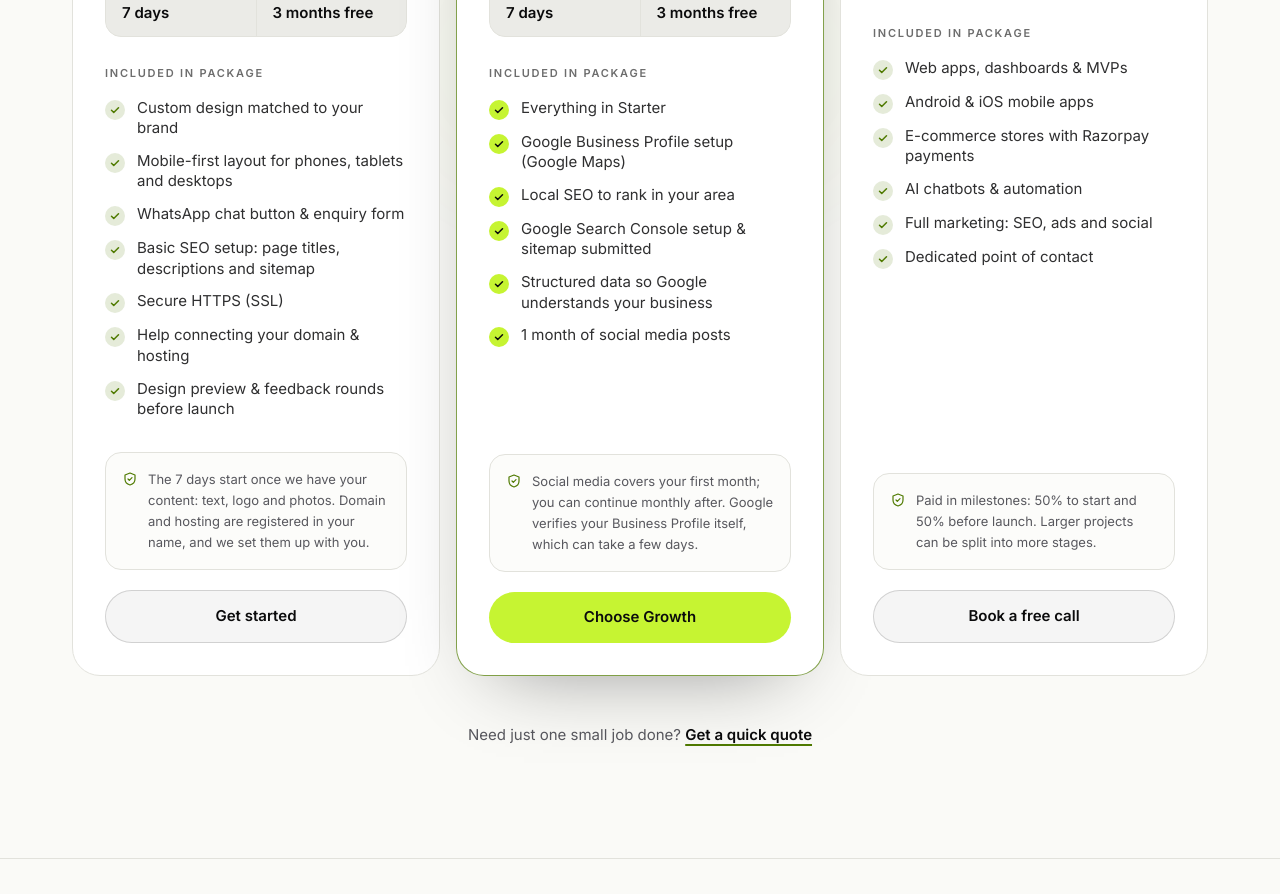
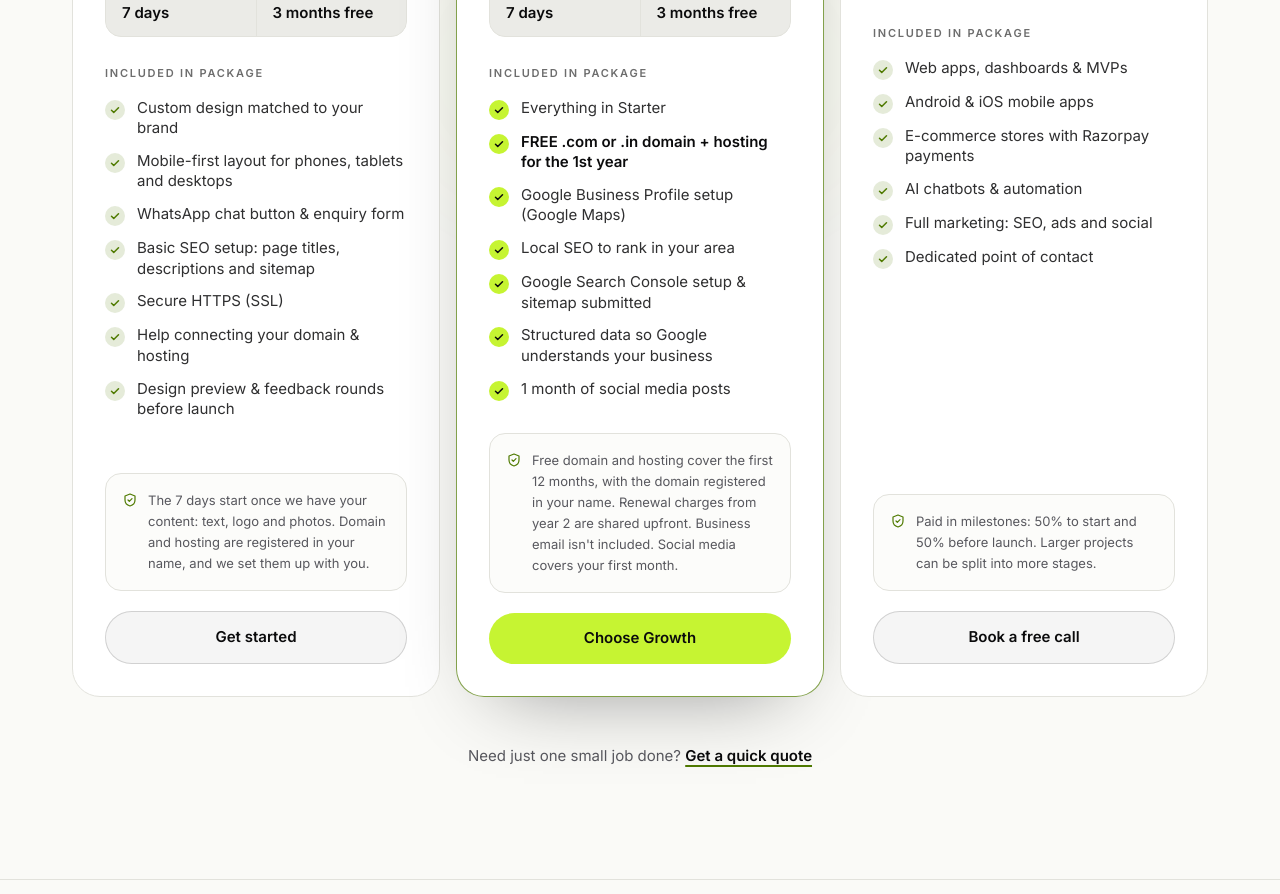
Before and after one commit to SurajTrs/Wemakeit, a Next.js app: page / in a window 1280 px wide. Shown: the part 6540-7434 px from the top of the page. Built offline with nearby package versions, Linux system fonts and the light colour scheme.

Commit message:
Business Growth: free .com/.in domain and hosting for the first year
Co-Authored-By: Claude Opus 5.5 <noreply@anthropic.com>

```diff
--- a/components/Sections.tsx
+++ b/components/Sections.tsx
@@ -591,7 +591,7 @@ export function Pricing() {
                 <p className="mt-7 text-[11px] font-semibold uppercase tracking-[0.16em] text-fg/60">{pricing.includedLabel}</p>
                 <ul className="mt-4 space-y-3">
                   {p.features.map((f) => (
-                    <li key={f} className="flex gap-3 text-[15px] leading-snug text-fg/85">
+                    <li key={f} className={`flex gap-3 text-[15px] leading-snug ${/^FREE /.test(f) ? "font-semibold text-fg" : "text-fg/85"}`}>
                       <span className={`mt-0.5 flex h-5 w-5 shrink-0 items-center justify-center rounded-full ${p.popular ? "bg-lime text-ink" : "bg-accent/15 text-accent"}`}>
                         <Icon name="check" className="h-3 w-3" strokeWidth={3} />
                       </span>
--- a/content/site.ts
+++ b/content/site.ts
@@ -655,6 +655,7 @@ export const pricing = {
       description: "Your website plus everything that helps nearby customers find you on Google.",
       features: [
         "Everything in Starter",
+        "FREE .com or .in domain + hosting for the 1st year",
         "Google Business Profile setup (Google Maps)",
         "Local SEO to rank in your area",
         "Google Search Console setup & sitemap submitted",
@@ -665,7 +666,7 @@ export const pricing = {
         { label: "Website live", value: "7 days" },
         { label: "Support", value: "3 months free" },
       ],
-      note: "Social media covers your first month; you can continue monthly after. Google verifies your Business Profile itself, which can take a few days.",
+      note: "Free domain and hosting cover the first 12 months, with the domain registered in your name. Renewal charges from year 2 are shared upfront. Business email isn't included. Social media covers your first month.",
       cta: "Choose Growth",
       get ctaMessage() { return `Hi WeMakeIt, I'm interested in the Business Growth package (${offerTag()}${growthNow()})`; },
       popular: true,
```
